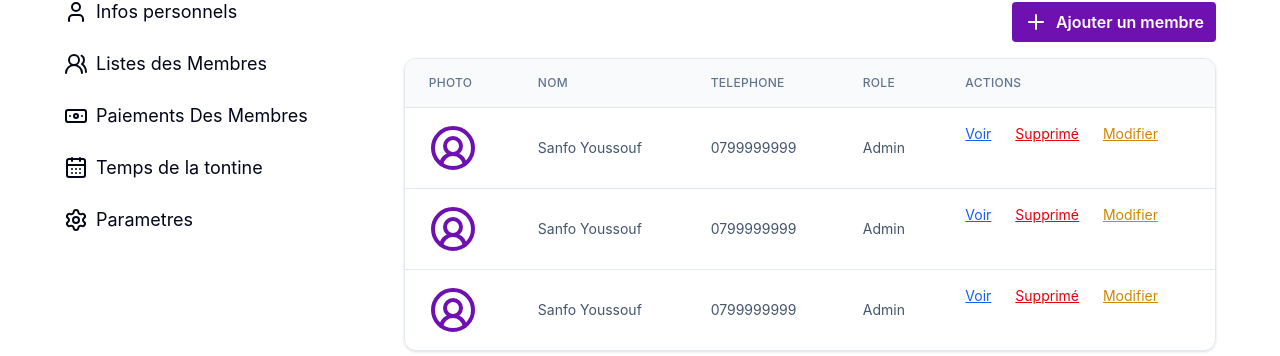
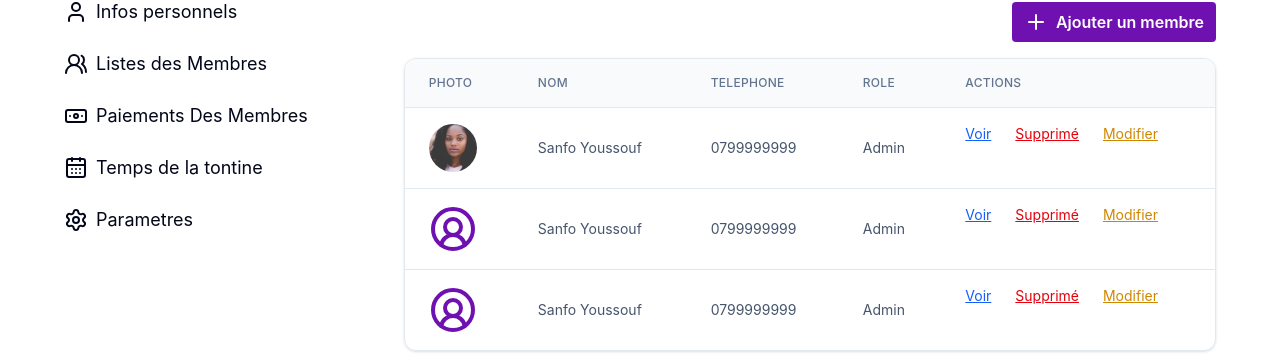
Before and after one commit to NitiemaAllassane/tontine_app, a PHP site: page /pages/members.php in a window 1280 px wide. Shown: the part 416-772 px from the top of the page. Run offline with PHP 8.4, Linux system fonts and the light colour scheme.

Commit message:
Ajout de photo reel comme placeholder

```diff
--- a/css/output.css
+++ b/css/output.css
@@ -210,6 +210,9 @@
   .fixed {
     position: fixed;
   }
+  .relative {
+    position: relative;
+  }
   .right-0 {
     right: 0px;
   }
@@ -279,11 +282,23 @@
     width: calc(var(--spacing) * 24);
     height: calc(var(--spacing) * 24);
   }
+  .h-6 {
+    height: calc(var(--spacing) * 6);
+  }
+  .h-12 {
+    height: calc(var(--spacing) * 12);
+  }
   .h-full {
     height: 100%;
   }
   .min-h-dvh {
     min-height: 100dvh;
+  }
+  .w-6 {
+    width: calc(var(--spacing) * 6);
+  }
+  .w-12 {
+    width: calc(var(--spacing) * 12);
   }
   .w-full {
     width: 100%;
@@ -348,6 +363,9 @@
   }
   :where(.divide-slate-200 > :not(:last-child)) {
     border-color: var(--color-slate-200);
+  }
+  .overflow-hidden {
+    overflow: hidden;
   }
   .overflow-x-auto {
     overflow-x: auto;
@@ -419,6 +437,9 @@
   }
   .bg-slate-900 {
     background-color: var(--color-slate-900);
+  }
+  .object-cover {
+    object-fit: cover;
   }
   .p-3 {
     padding: calc(var(--spacing) * 3);
--- a/pages/members.php
+++ b/pages/members.php
@@ -57,7 +57,7 @@
                             <tr class="hover:bg-slate-50 transition-colors">
                                 <td class="px-6 py-4 font-medium text-slate-700">
                                     <figure>
-                                        <svg
+                                        <!-- <svg
                                             xmlns="http://www.w3.org/2000/svg"
                                             width="24"
                                             height="24"
@@ -70,7 +70,10 @@
                                             class="lucide lucide-circle-user-round-icon lucide-circle-user-round size-12 text-purple-800">
                                             <path d="M17.925 20.056a6 6 0 0 0-11.851.001"/><circle cx="12" cy="11" r="4"/>
                                             <circle cx="12" cy="12" r="10"/>
-                                        </svg>
+                                        </svg> -->
+                                    </figure>
+                                    <figure class="w-12 h-12 overflow-hidden rounded-full relative">
+                                        <img src="../assets/images/img.jpg" alt="" class="w-full h-full object-cover">
                                     </figure>
                                 </td>
                                 <td class="px-6 py-4 text-slate-600">Sanfo Youssouf</td>
```
Also changed, not shown: assets/images/img.jpg (added).
